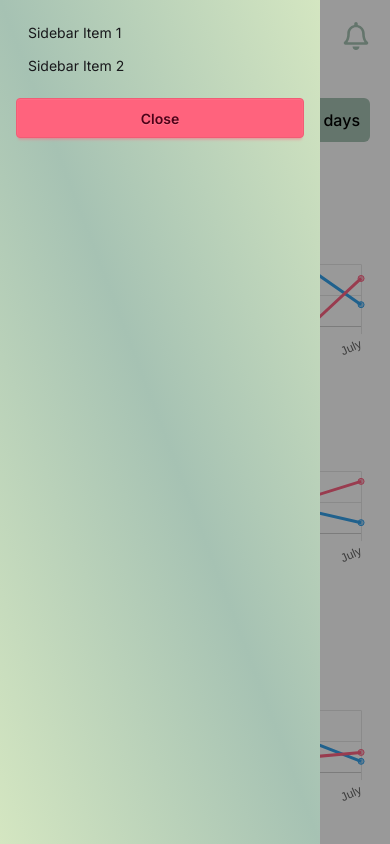
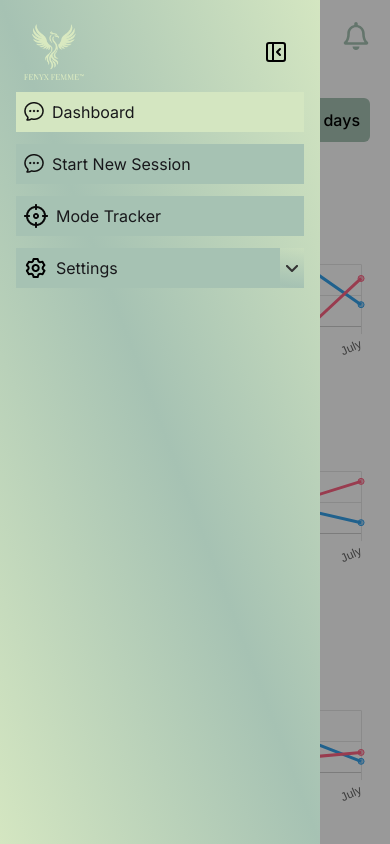
Before and after one commit to FaisalHasanEmon/female-healthcare, a React (Vite) app in the folder front-end/: page /dashboard/analytics in a window 390 px wide. Both pictures are taken after a click on the element 34 px from the left and 36 px from the top of the page. Built offline with nearby package versions, Linux system fonts and the light colour scheme; a web font is replaced by a local one.

Commit message:
navbar for mobile devices updated

```diff
--- a/front-end/src/components/dashboardComponents/DashBoardNavbar.jsx
+++ b/front-end/src/components/dashboardComponents/DashBoardNavbar.jsx
@@ -20,6 +20,97 @@ const DashBoardNavbar = () => {
   } else {
     showPeroidTracker = false;
   }
+
+  const NavButtonsStyle = {
+    display: "flex",
+    justifyItems: "center",
+    alignItems: "center",
+    gap: "8px",
+    padding: "8px 0px 8px 8px",
+  };
+
+  // Navigation links configuration
+  const navLinks = [
+    {
+      id: 0,
+      name: "Dashboard",
+      path: "/dashboard/analytics",
+      icon: "/dashboard-Icons/chat-icon.png",
+    },
+    {
+      id: 1,
+      name: "Start New Session",
+      path: "/dashboard/new-session",
+      icon: "/dashboard-Icons/chat-icon.png",
+    },
+    {
+      id: 2,
+      name: "Mode Tracker",
+      path: "/dashboard/mode-tracker",
+      icon: "/dashboard-Icons/tracker-icon.png",
+    },
+    {
+      id: 3,
+      name: "Settings",
+      path: "/dashboard/settings",
+      icon: "/dashboard-Icons/settings-icon.png",
+      option: [{ id: 1, name: "Logout" }],
+    },
+  ];
+
+  // Navigation links rendering
+  const navigateLinks = (
+    <>
+      {navLinks.map((link) => (
+        <li key={link?.id}>
+          <div className="w-full flex bg-gradient-to-tr from-brandSecondary/30 via-brandPrimary to-brandSecondary/30">
+            <NavLink
+              to={link?.path}
+              className={({ isActive }) =>
+                isActive ? "bg-brandSecondary grow-1" : "bg-brandPrimary grow-1"
+              }
+              style={NavButtonsStyle}
+              onClick={() => setIsOpen(false)}
+              end={
+                location.pathname === `/dashboard/analytics` ||
+                location.pathname === `/dashboard/overview`
+                  ? false
+                  : true
+              }
+            >
+              <figure>
+                <img src={link?.icon} alt="Start New Session" />
+              </figure>
+              <p>{link?.name}</p>
+            </NavLink>
+            {/* Dropdown for logout */}
+            {link?.option && link?.option.length > 0 && (
+              <>
+                <div className="dropdown dropdown-bottom  h-full my-auto  ">
+                  <div tabIndex={0} role="button">
+                    <figure className="">
+                      <img
+                        src="/dashboard-Icons/dropdownIcon.png"
+                        alt="dropdown icon"
+                      />
+                    </figure>
+                  </div>
+                  <ul
+                    tabIndex={0}
+                    className="dropdown-content menu  rounded-box z-1 w-28  p-1 shadow-sm -left-16 mt-4 bg-gradient-to-tr from-brandSecondary to-brandPrimary "
+                  >
+                    <li>
+                      <a>Logout</a>
+                    </li>
+                  </ul>
+                </div>
+              </>
+            )}
+          </div>
+        </li>
+      ))}
+    </>
+  );
 
   return (
     <>
@@ -76,21 +167,21 @@ const DashBoardNavbar = () => {
               aria-label="close sidebar"
               className="drawer-overlay"
             ></label>
-            <ul className="menu text-base-content min-h-full w-80 p-4 bg-gradient-to-tr from-brandSecondary via-brandPrimary to-brandSecondary">
-              <li>
-                <a>Sidebar Item 1</a>
+            <ul className="space-y-3 text-base-content min-h-full w-80 p-4 bg-gradient-to-tr from-brandSecondary via-brandPrimary to-brandSecondary">
+              <li className="mb-3">
+                <div className="flex justify-between items-center pl-2 pr-4 pt-2">
+                  <figure>
+                    <img src="/logo3.png" alt="Logo" className="w-[60px]" />
+                  </figure>
+                  <div
+                    className="cursor-pointer"
+                    onClick={() => setIsOpen(false)}
+                  >
+                    <LuPanelLeftClose size={24} color="black" />
+                  </div>
+                </div>
               </li>
-              <li>
-                <a>Sidebar Item 2</a>
-              </li>
-              <li>
-                <button
-                  className="btn btn-error mt-4"
-                  onClick={() => setIsOpen(false)}
-                >
-                  Close
-                </button>
-              </li>
+              {navigateLinks}
             </ul>
           </div>
         </div>
```
